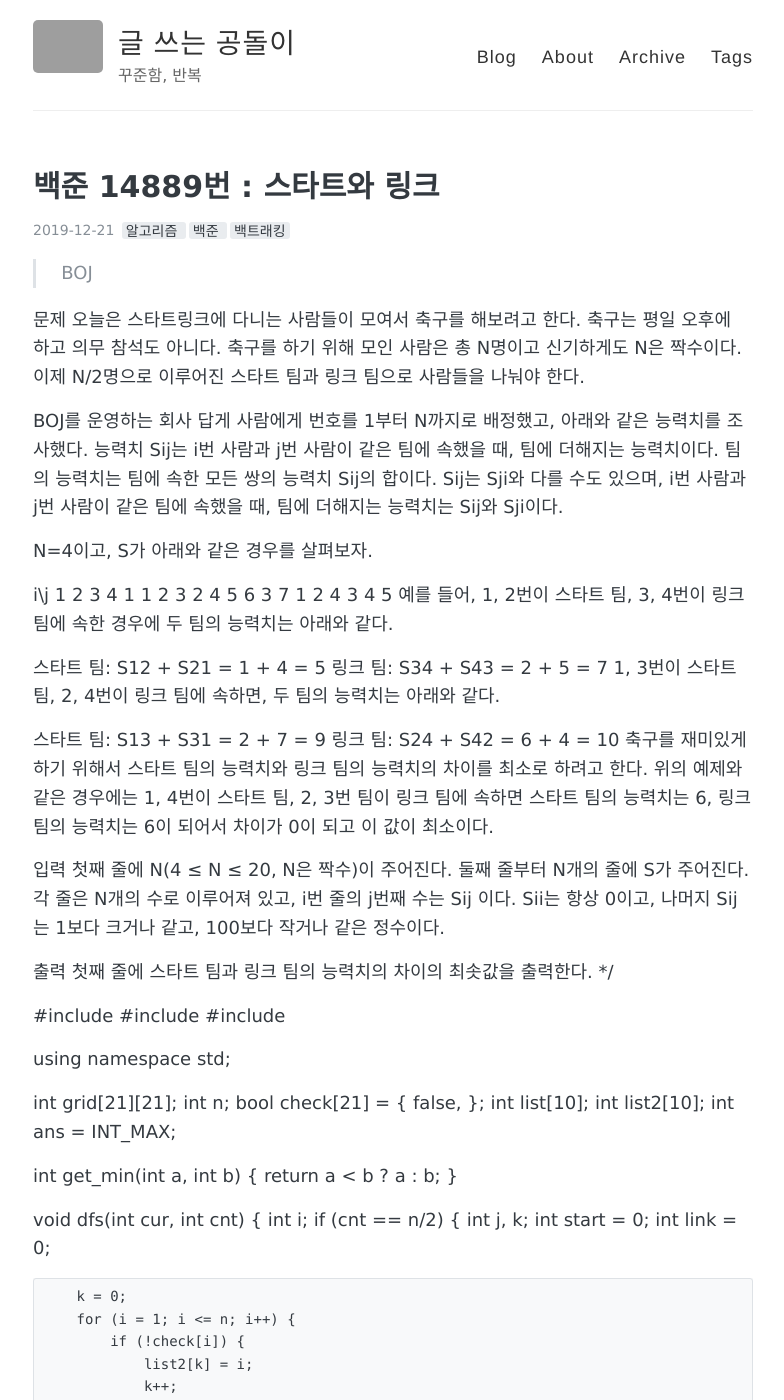
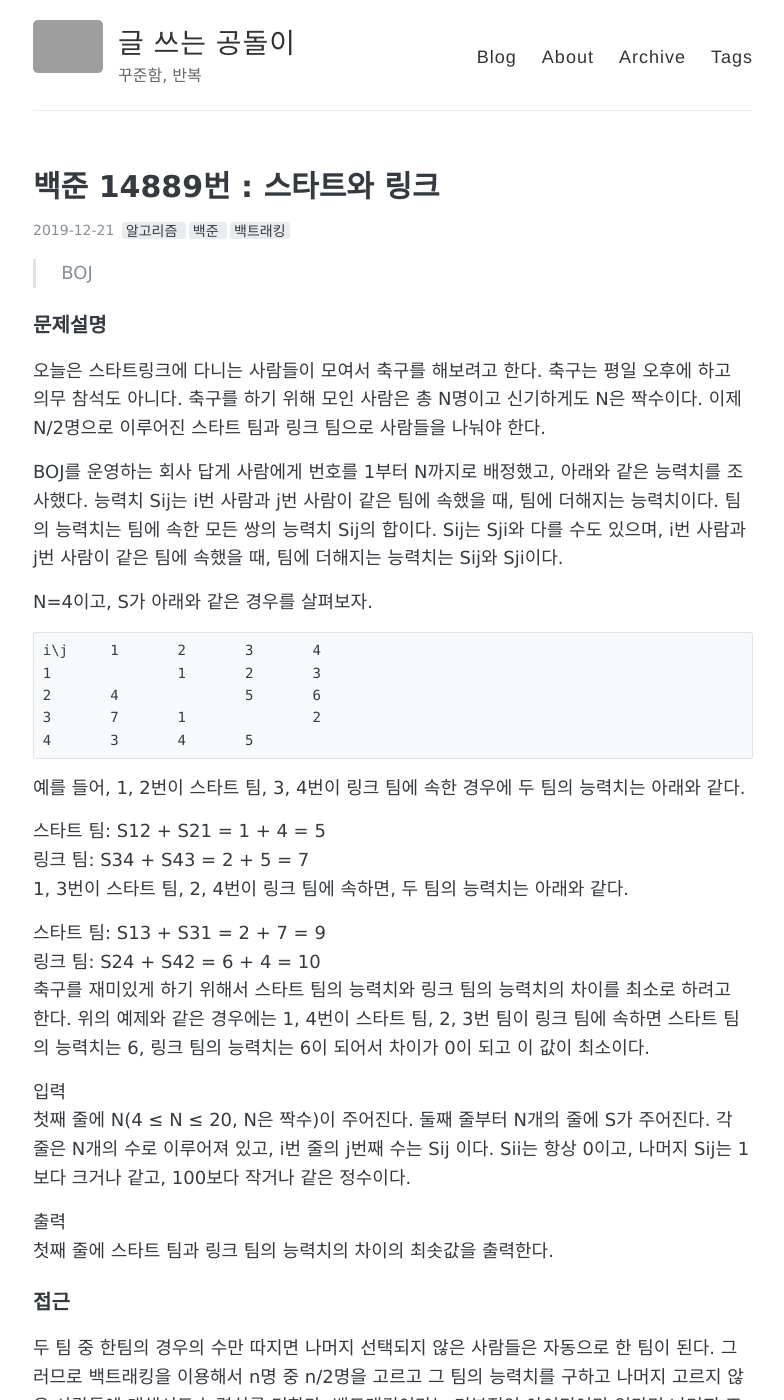
Before and after one commit to sihyungyou/sihyungyou.github.io, a Jekyll site: the page built from _posts/2019-12-21-baekjoon-14889.md, in a window 1280 px wide and 1400 px high. Shown: the whole window, without its empty margins (247-1031 px from the left). Built offline with Jekyll 4.4.1, drawn with Linux system fonts in a browser that asks for light colours; comment, search, counter and statistics services are not loaded; some of the changed text lies outside the part shown; grey boxes are pictures that could not be loaded.

Commit message:
14889번 스타트와 링크

```diff
--- a/_posts/2019-12-21-baekjoon-14889.md
+++ b/_posts/2019-12-21-baekjoon-14889.md
@@ -7,18 +7,19 @@ comments: true
 
 > BOJ
 
-문제
+### 문제설명
 오늘은 스타트링크에 다니는 사람들이 모여서 축구를 해보려고 한다. 축구는 평일 오후에 하고 의무 참석도 아니다. 축구를 하기 위해 모인 사람은 총 N명이고 신기하게도 N은 짝수이다. 이제 N/2명으로 이루어진 스타트 팀과 링크 팀으로 사람들을 나눠야 한다.
 
 BOJ를 운영하는 회사 답게 사람에게 번호를 1부터 N까지로 배정했고, 아래와 같은 능력치를 조사했다. 능력치 Sij는 i번 사람과 j번 사람이 같은 팀에 속했을 때, 팀에 더해지는 능력치이다. 팀의 능력치는 팀에 속한 모든 쌍의 능력치 Sij의 합이다. Sij는 Sji와 다를 수도 있으며, i번 사람과 j번 사람이 같은 팀에 속했을 때, 팀에 더해지는 능력치는 Sij와 Sji이다.
 
 N=4이고, S가 아래와 같은 경우를 살펴보자.
-
+~~~
 i\j	1	2	3	4
 1	 	1	2	3
 2	4	 	5	6
 3	7	1	 	2
 4	3	4	5
+~~~
 예를 들어, 1, 2번이 스타트 팀, 3, 4번이 링크 팀에 속한 경우에 두 팀의 능력치는 아래와 같다.
 
 스타트 팀: S12 + S21 = 1 + 4 = 5
@@ -34,8 +35,14 @@ i\j	1	2	3	4
 
 출력
 첫째 줄에 스타트 팀과 링크 팀의 능력치의 차이의 최솟값을 출력한다.
-*/
 
+### 접근
+두 팀 중 한팀의 경우의 수만 따지면 나머지 선택되지 않은 사람들은 자동으로 한 팀이 된다. 그러므로 백트래킹을 이용해서 n명 중 n/2명을 고르고 그 팀의 능력치를 구하고 나머지 고르지 않은 사람들에 대해서도 능력치를 더한다. 백트래킹이라는 기본적인 아이디어만 있다면 나머지 조건들은 구현만 하면 돼서 크게 어려운 문제는 아니었다. 하지만 TLE..
+
+초기접근은 백트래킹을 할 때 항상 1부터 n번재 선수까지 모두 확인해서 재귀적으로 dfs를 호출했다. 하지만 현재 선택한 사람의 다음사람부터만 백트래킹을 해주면 돼서 사실은 current person + 1 부터 n번 사람까지만 보면 되는 것이었다.
+
+### 코드
+~~~c++
 #include <cstdio>
 #include <climits>
 #include <cstdlib>
@@ -107,3 +115,4 @@ int main() {
 
     return 0;
 }
+~~~
```
Also changed, not shown: other parts of _posts/2019-12-21-baekjoon-14889.md (+1 -0 lines).
